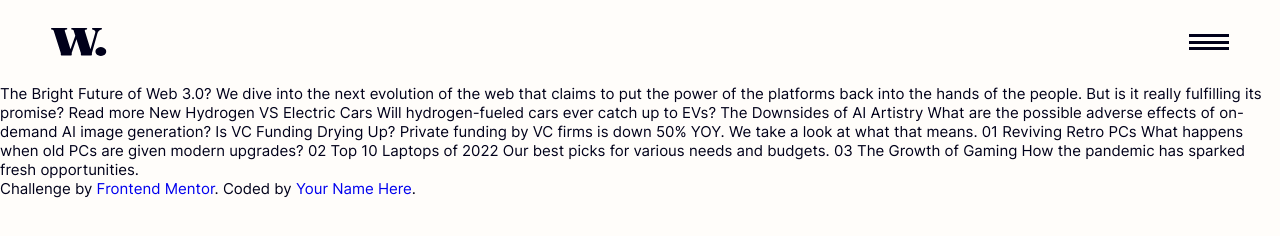
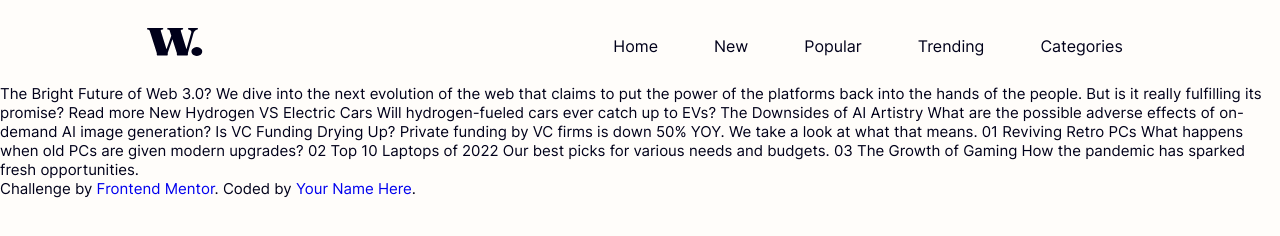
Before and after one commit to antozr/news-home-page, a website built with Parcel: page src/index.html in a window 1280 px wide. Built offline with nearby package versions, Linux system fonts and the light colour scheme.

Commit message:
ADD responsive

```diff
--- a/src/styles/nav.scss
+++ b/src/styles/nav.scss
@@ -28,7 +28,7 @@
     padding: 6px 0;
     cursor: pointer;
 
-    &--open{
+    &--open {
       height: 30px;
       width: 30px;
       padding: 0;
@@ -45,23 +45,21 @@
     background-color: var(--color-dark);
     transform-origin: 50% 50%;
     transition: 0.6s;
-   &--open{
+    &--open {
       transition: 0.2s;
-    &:nth-child(1){
+      &:nth-child(1) {
         transform: translateX(0px) translateY(12px) rotate(-45deg);
         transition: 0.3s;
-
       }
-    &:nth-child(2){
+      &:nth-child(2) {
         transform: translateX(-20px) scale(0);
         transition: 0.3s;
       }
-    &:last-child{
+      &:last-child {
         transform: translateX(0px) translateY(-12px) rotate(45deg);
         transition: 0.3s;
       }
     }
-
   }
 
   &__nav {
@@ -72,14 +70,12 @@
 .nav {
   display: none;
   transition: 0.3s;
-  &--close{
-
-    &>ul{
-      animation: closeNavMobile 0.8s  both;
+  &--close {
+    & > ul {
+      animation: closeNavMobile 0.8s both;
     }
   }
   &--open {
-
     display: flex;
     width: 100vw;
     height: 100vh;
@@ -102,97 +98,124 @@
     flex-direction: column;
     padding: 20vh 5vw 30vh;
     row-gap: 12px;
-    :only-child{
-
+    :only-child {
     }
   }
-  &__el{
+  &__el {
     animation: elANim 0.3s both;
     animation-delay: 0.7s;
 
-    &:nth-child(2){
+    &:nth-child(2) {
       animation-delay: 1s;
     }
-    &:nth-child(3){
+    &:nth-child(3) {
       animation-delay: 1.3s;
     }
-    &:nth-child(4){
-      animation-delay:1.6s;
+    &:nth-child(4) {
+      animation-delay: 1.6s;
     }
-    &:nth-child(5){
+    &:nth-child(5) {
       animation-delay: 1.9s;
     }
   }
 
   &__link {
     cursor: pointer;
-    font-family: 'Inter';
+    font-family: "Inter";
     font-size: 18px;
     font-weight: 700;
     padding: 8px 20px 8px 0;
     width: auto;
     transition: 0.3s;
 
-    &:hover{
+    &:hover {
       transition: 0.5s;
       // transform: skew(-26deg);
       color: var(--color-red);
-      padding: 8px 20px 8px 10px;
+      padding: 8px 10px 8px 10px;
     }
 
-    &--actif{
+    &--actif {
       color: var(--color-red);
       transition: 0.3s;
     }
   }
 }
 
+@media (min-width: 600px) {
+  .head{
+    padding: 0 11.5vw 0;
+    width: 100%;
+    &__btn{
+      display: none;
+    }
+    &__nav{
+      width: 50%;
+      height: 38px;
+    }
+  }
+  .nav {
+    display: block;
+    height: 100%;width: auto;
 
-
-@media(min-width:600px){
-  .nav{
-
+    &__list{
+      display: flex;
+      flex-direction: row;
+      column-gap: 36px;
+      height: 100%;
+      width: auto;
+      animation: none;
+      padding: 0;
+      margin: 0;
+      justify-content: flex-end;
+    }
+    &__link {
+      font-size: 16px;
+      font-weight: 400;
+      padding: 8px 10px 8px 10px;
+      &:hover {
+        transition: 0.3s;
+        transform: translateY(8px);
+        color: var(--color-red);
+        padding: 8px 10px 8px 10px;
+      }
+    }
   }
 }
 
-@keyframes elANim{
-  from{
+@keyframes elANim {
+  from {
     opacity: 0;
   }
-  to{
+  to {
     opacity: 1;
   }
 }
-@keyframes openNavMobile{
-  from{
+@keyframes openNavMobile {
+  from {
     transform: translateX(80vw);
     background-color: var(--color-dark);
-
   }
-  40%{
+  40% {
     transform: translateX(30vw);
   }
 
-  to{
+  to {
     transform: translateX(0vw);
     background-color: var(--color-white);
-
   }
 }
-@keyframes closeNavMobile{
-  from{
+@keyframes closeNavMobile {
+  from {
     transform: translateX(0vw);
-
-
   }
-  40%{
+  40% {
     transform: translateX(30vw);
     background-color: var(--color-dark);
   }
 
-  to{
+  to {
     transform: translateX(80vw);
     background-color: var(--color-dark);
-
   }
 }
```
Lines whose indentation alone changed are shown as unchanged.
